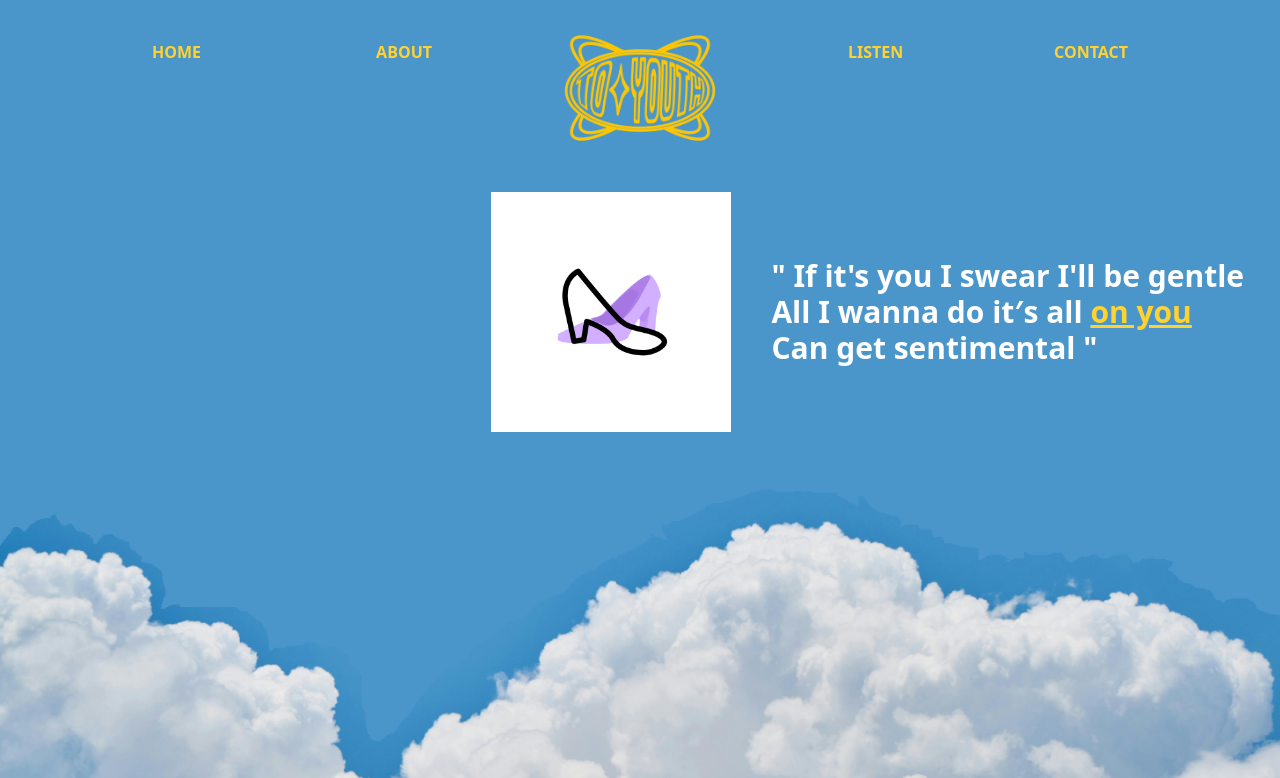
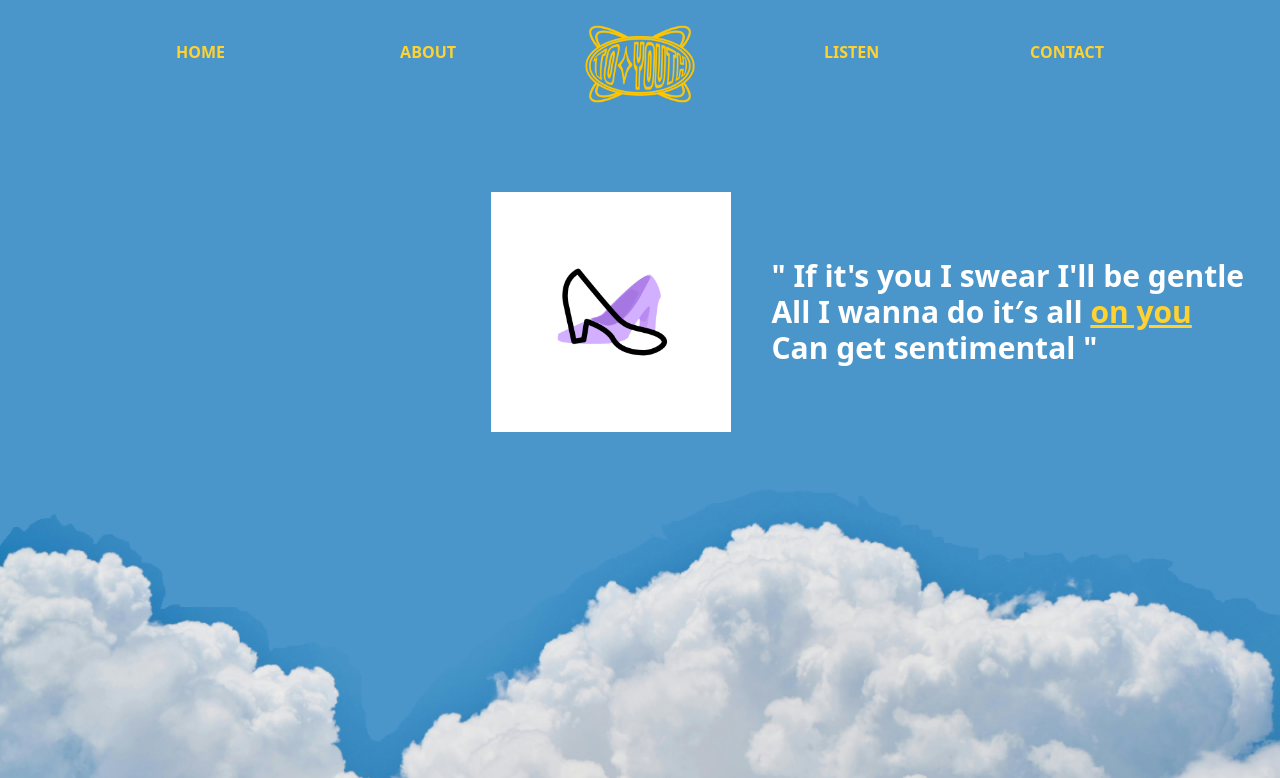
Before and after one commit to ToYouthMusic/Official, a website: page index.html in a window 1280 px wide. Shown: the top 778 px of the page. Drawn offline with nearby package versions, Linux system fonts and the light colour scheme; a script that the page names is missing.

Commit message:
Update index.html

```diff
--- a/index.html
+++ b/index.html
@@ -49,7 +49,7 @@
                                     <a href="#about" class="font-bold text-amber-300 px-10 hover:opacity-35 " >ABOUT</a>
                                 </div>
                                 <a href="#" class="flex items-center px-20 ">
-                                    <img src="./public/images/logo/logoTrans.png" alt="test" class=" w-44 h-44 ">
+                                    <img src="./public/images/logo/logoTrans.png" alt="test" class=" w-32 h-32 ">
                                 </a>
                                 <div class=" lg:flex md:flex hidden w-1/4  justify-between pt-10">
                                     <a href="#listen" class="font-bold text-amber-300  px-10 hover:opacity-35 " >LISTEN</a>
```
